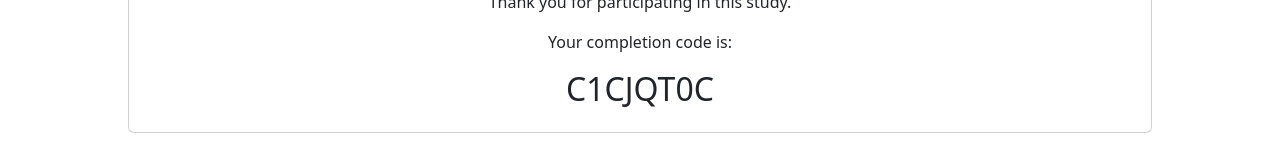
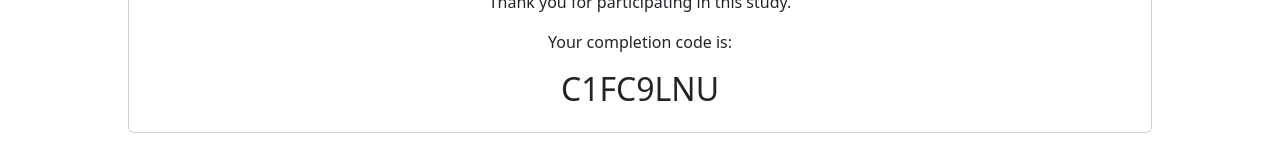
Before and after one commit to anirudhb123/Reward-Model-Human-Evals, a React (Create React App) app in the folder frontend/: page /submission in a window 1280 px wide. Shown: the part 179-339 px from the top of the page. Built offline with nearby package versions, Linux system fonts and the light colour scheme.

Commit message:
update submission code

```diff
--- a/frontend/src/pages/SubmissionPage.js
+++ b/frontend/src/pages/SubmissionPage.js
@@ -10,7 +10,7 @@ const SubmissionPage = () => {
                         <br/>
                         <p> Thank you for participating in this study. </p>
                         <p> Your completion code is: </p>
-                        <h2> C1CJQT0C </h2>
+                        <h2> C1FC9LNU </h2>
                     </Card.Text>
                 </Card.Body>
             </Card>
```
